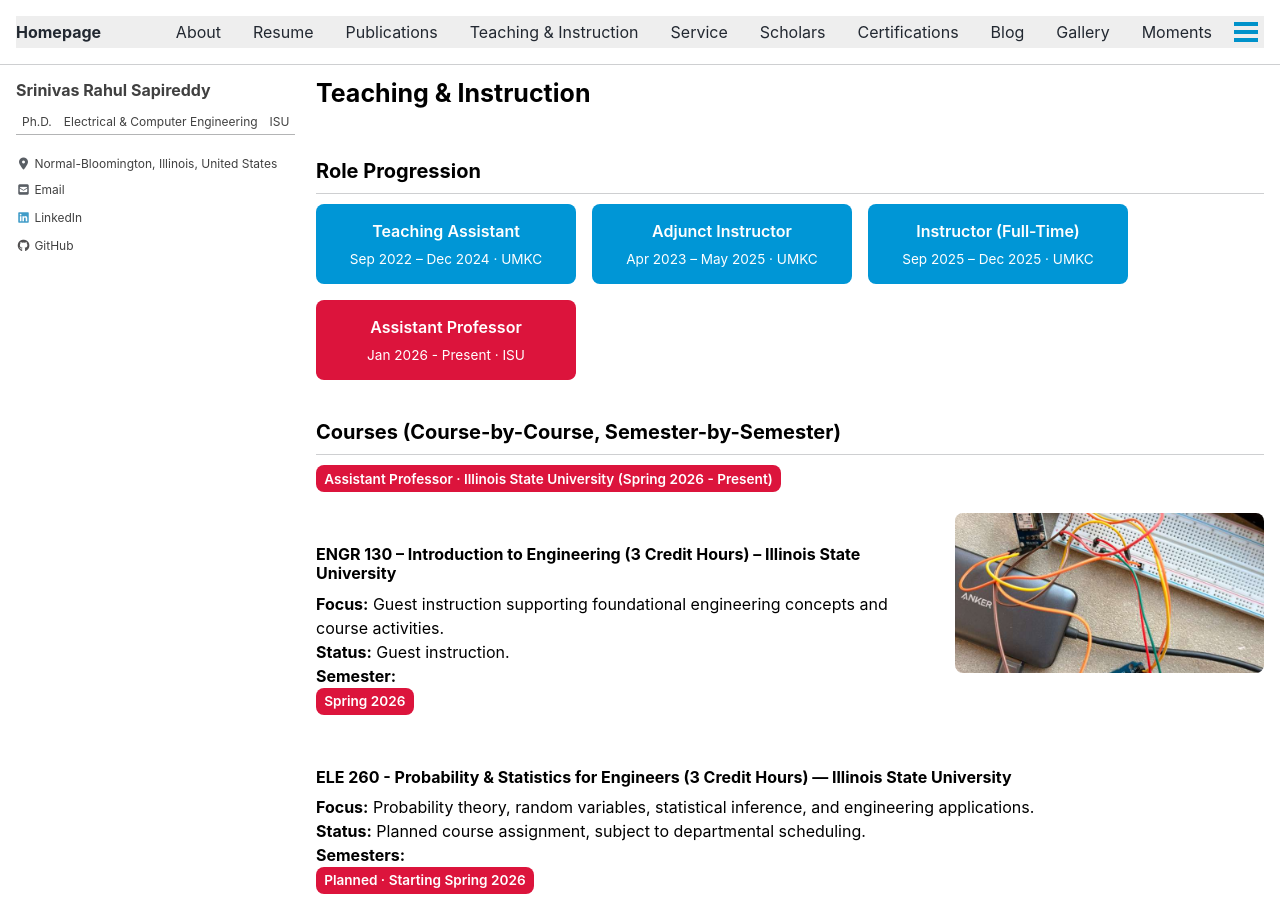
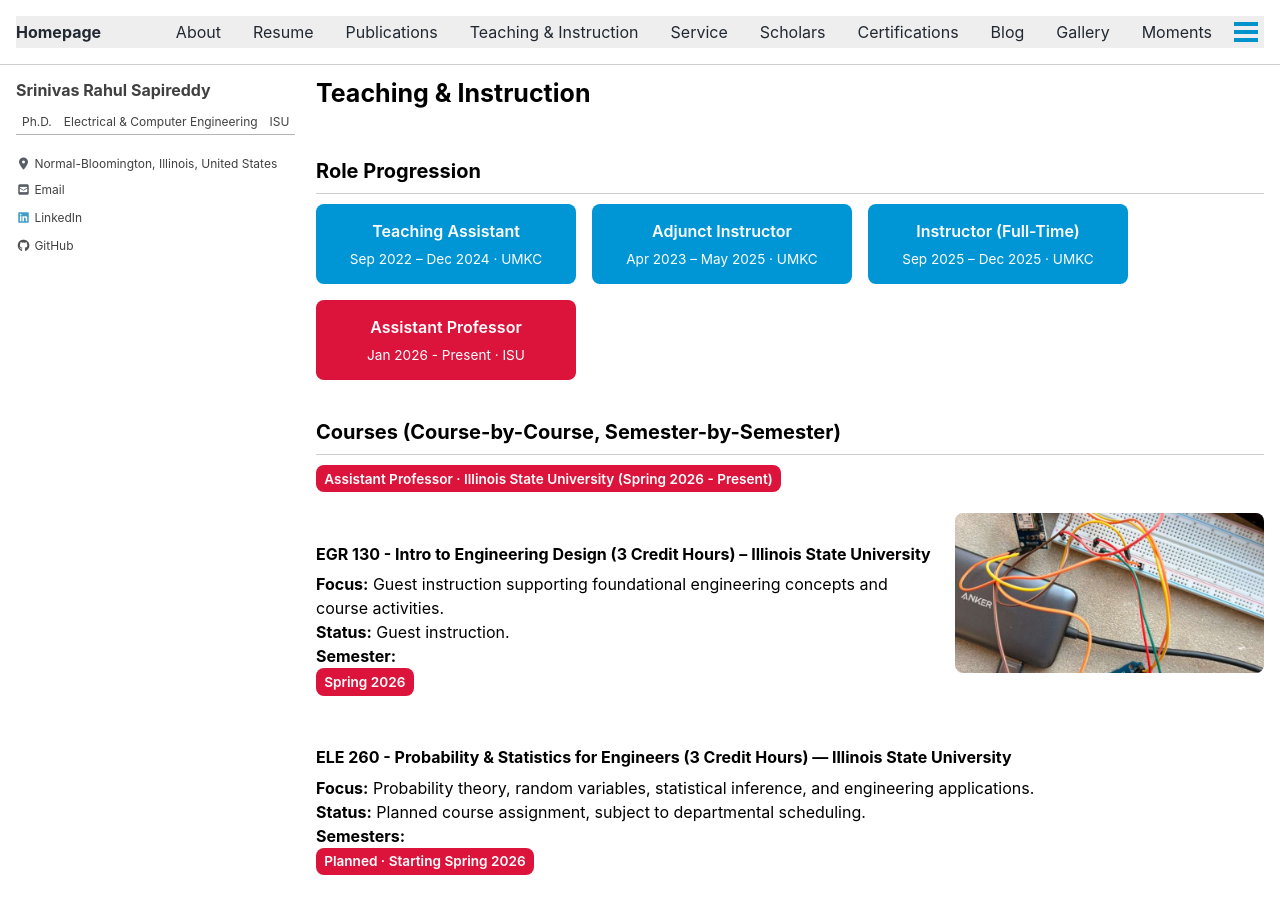
Before and after one commit to srsapireddy/srsapireddy.github.io, a Jekyll site: the page built from _pages/teaching.md, in a window 1280 px wide and 900 px high. Built offline with Jekyll 4.4.1, drawn with Linux system fonts in a browser that asks for light colours; cached includes are drawn as plain includes; nearby versions of some CDN libraries.

Commit message:
Update teaching.md

```diff
--- a/_pages/teaching.md
+++ b/_pages/teaching.md
@@ -54,7 +54,7 @@ toc: false
 
   <!-- LEFT: Text -->
   <div style="flex:2;">
-    <h3>ENGR 130 – Introduction to Engineering (3 Credit Hours) – Illinois State University</h3>
+    <h3>EGR 130 - Intro to Engineering Design (3 Credit Hours) – Illinois State University</h3>
 
     <p>
       <strong>Focus:</strong> Guest instruction supporting foundational engineering concepts and course activities. <br>
```
